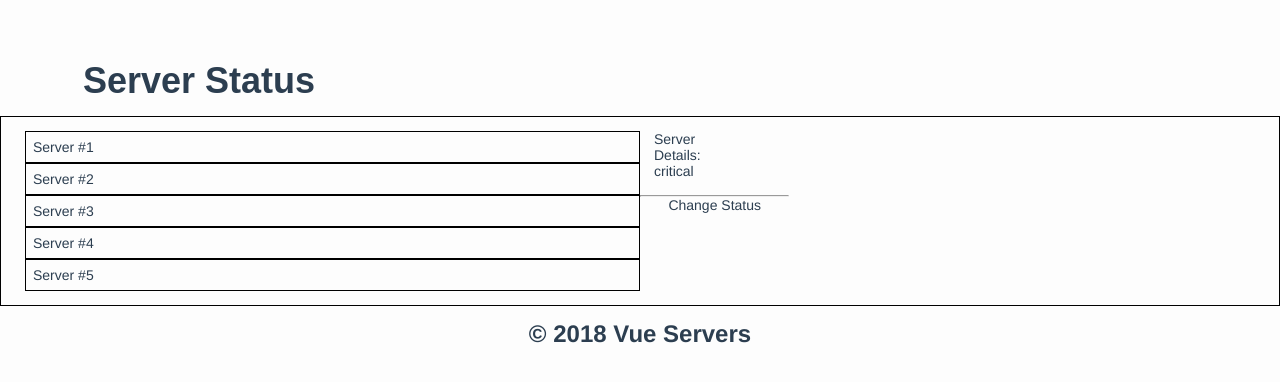
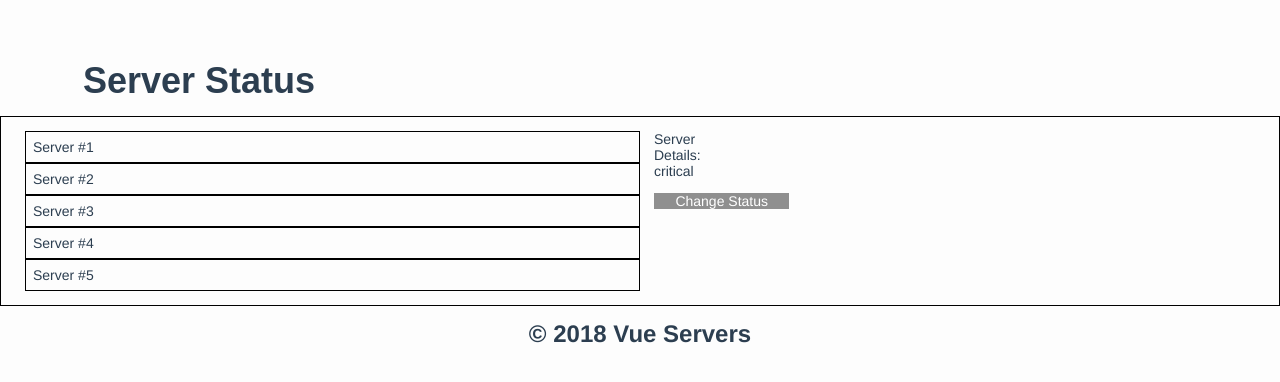
Before and after one commit to manoy96/Vue-Testing, a Vue app in the folder VueCLI-Practice/manuel-custom-components/: page / in a window 1280 px wide. Shown: the top 382 px of the page. Built offline with nearby package versions, Linux system fonts and the light colour scheme.

Commit message:
WIP: updated ServerDetails

```diff
--- a/VueCLI-Practice/manuel-custom-components/src/components/ServerDetails.vue
+++ b/VueCLI-Practice/manuel-custom-components/src/components/ServerDetails.vue
@@ -1,7 +1,6 @@
 <template>
   <div>
     <p>Server Details: {{ status}}</p>
-    <hr>
     <button @click = "changeStatus">Change Status</button>
 
   </div>
@@ -24,10 +23,23 @@ export default {
 
 </script>
 
-<style>
+<style scoped>
+div{
+  display: flex;
+  flex-direction: column;
+  margin: 0 .5rem .5rem .5rem;
+}
 p{
   width: 50%;
   text-align: left;
-  padding-left: 1rem;
+  margin: 0 .5rem .5rem .5rem;
+}
+button{
+  background-color: #8f8f8f;
+  color: #ffffff;
+  margin: .5rem .5rem;
+}
+button:hover {
+  background-color: #6b6b6b;
 }
 </style>
```
